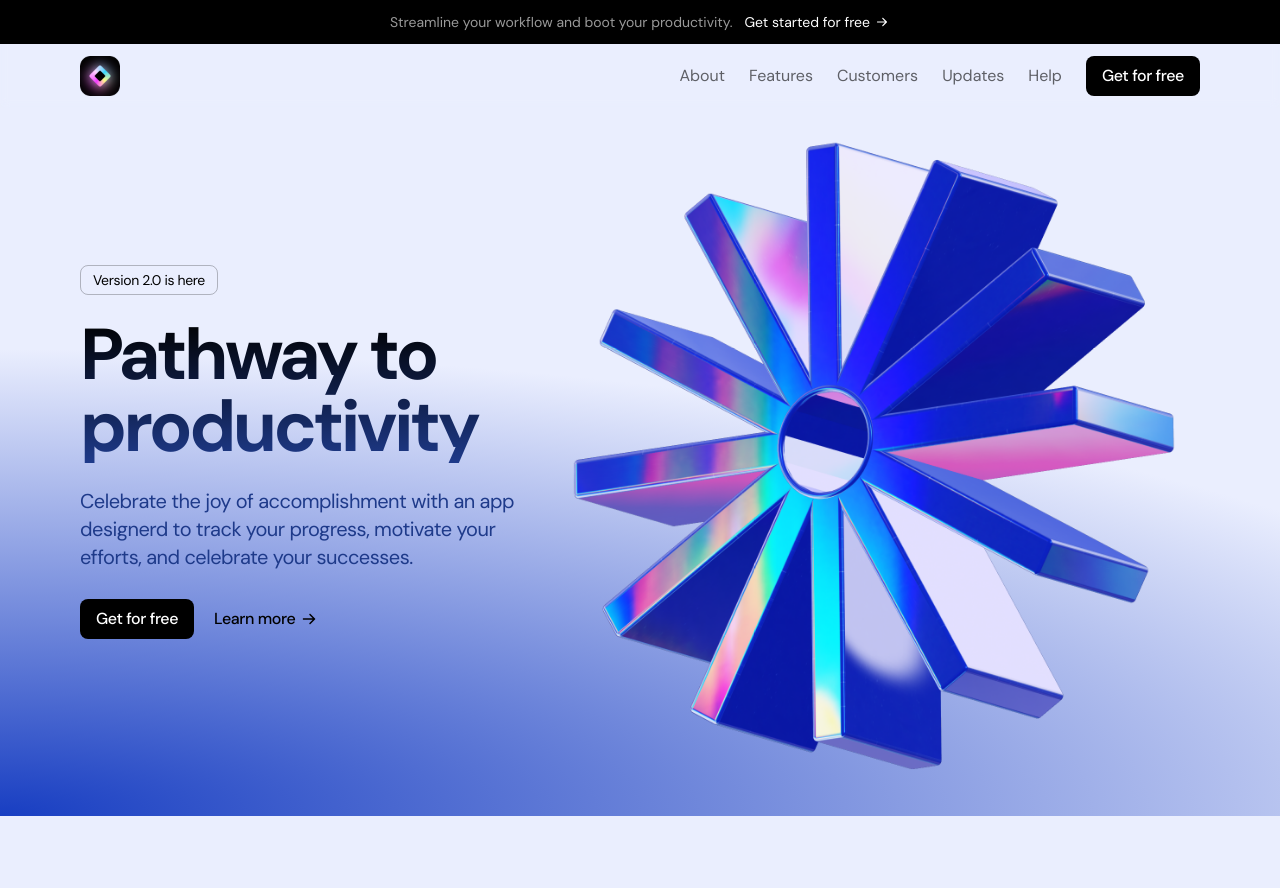
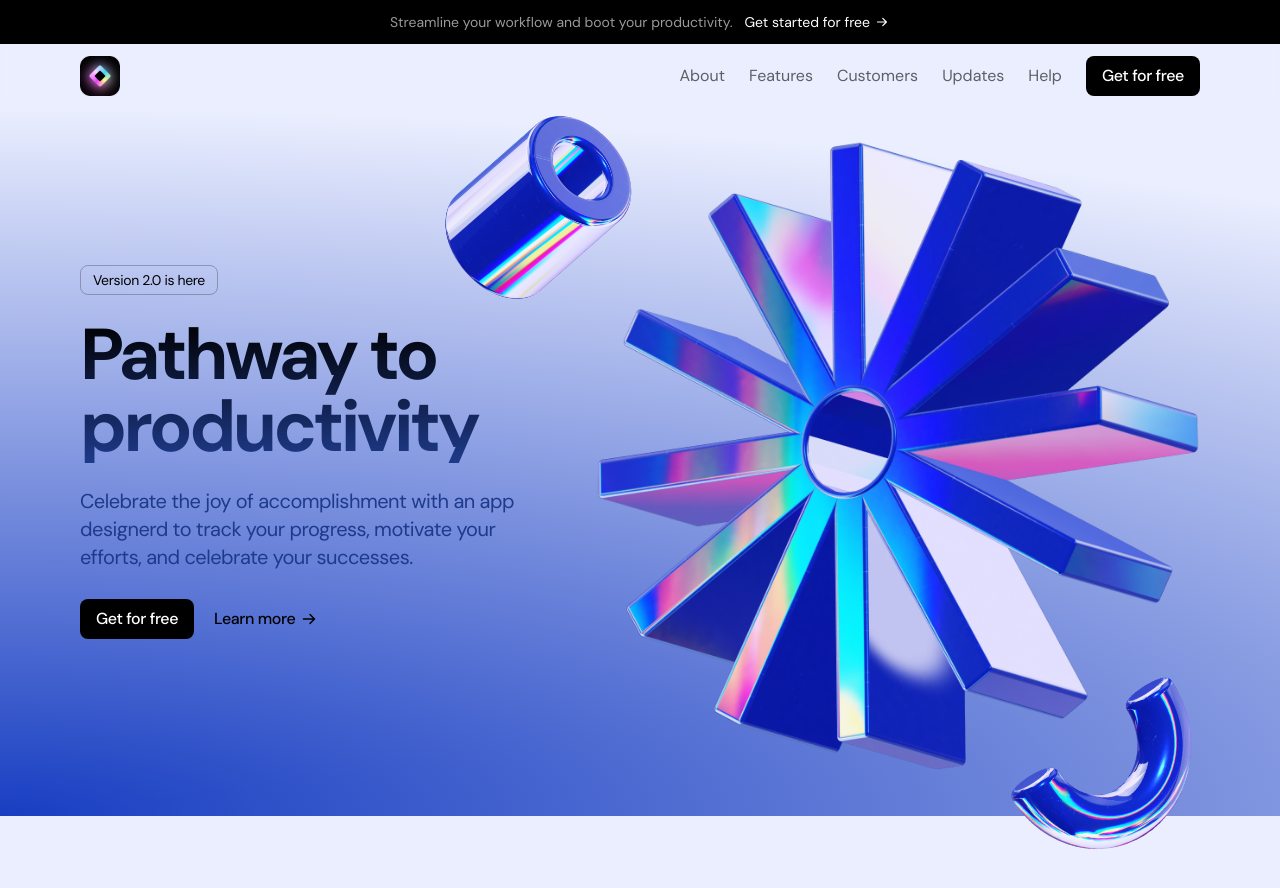
Before and after one commit to Shazzad998/saas-landing-page, a Next.js app: page / in a window 1280 px wide. Shown: the top 888 px of the page. Before the commit the page ends 816 px from the top, so only its background shows below. Built offline with nearby package versions, Linux system fonts and the light colour scheme.

Commit message:
Hero Section

```diff
--- a/src/sections/Header.tsx
+++ b/src/sections/Header.tsx
@@ -4,7 +4,7 @@ import MenuIcon from "@/assets/menu.svg";
 import Image from "next/image";
 export const Header = () => {
   return (
-    <header className="sticky top-0 backdrop-blur-sm">
+    <header className="sticky top-0 backdrop-blur-sm z-20">
       <div className="flex items-center justify-center bg-black py-3 text-sm text-white gap-3">
         <p className=" text-white/60 hidden md:block">Streamline your workflow and boot your productivity.</p>
         <div className="inline-flex items-center gap-1">
--- a/src/sections/Hero.tsx
+++ b/src/sections/Hero.tsx
@@ -1,10 +1,11 @@
 import ArrowRight from "@/assets/arrow-right.svg";
 import CogImage from "@/assets/cog.png";
 import CylinderImage from "@/assets/cylinder.png";
+import NoodleImage from "@/assets/noodle.png";
 import Image from "next/image";
 export const Hero = () => {
   return (
-    <section className="bg-[radial-gradient(ellipse_200%_100%_at_bottom_left,#183EC2,#EAEEFE_66%)] pb-20 pt-8 md:pb-10 md:pt-5">
+    <section className="overflow-x-clip bg-[radial-gradient(ellipse_200%_100%_at_bottom_left,#183EC2,#EAEEFE_100%)] pb-20 pt-8 md:pb-10 md:pt-5">
       <div className="container">
         <div className="items-center md:flex">
           <div className="md:w-[478px]">
@@ -12,7 +13,7 @@ export const Hero = () => {
               {" "}
               Version 2.0 is here
             </div>
-            <h1 className="mt-6 bg-gradient-to-b from-black to-blue-900 bg-clip-text text-5xl md:text-7xl font-bold tracking-tighter text-transparent">
+            <h1 className="mt-6 bg-gradient-to-b from-black to-blue-900 bg-clip-text text-5xl font-bold tracking-tighter text-transparent md:text-7xl">
               Pathway to productivity
             </h1>
             <p className="mt-6 text-xl tracking-tight text-blue-900">
@@ -29,11 +30,25 @@ export const Hero = () => {
               </button>
             </div>
           </div>
-          <div className="relative mt-20 md:mt-0 md:h-[648px] md:flex-1">
+          <div className="relative mt-20 md:mt-0 md:h-[648px] md:flex-1 2xl:flex-none 2xl:w-[648px] 2xl:ml-auto">
             <Image
               src={CogImage}
               alt="Cog Image"
-              className="md:absolute md:-left-6 md:h-full md:w-auto md:max-w-none"
+              className="md:absolute md:-left-6 md:h-full md:w-auto md:max-w-none xl:left-0"
+            />
+            <Image
+              src={CylinderImage}
+              width={220}
+              height={220}
+              alt="Cylinder Image"
+              className="-left-32 -top-8 hidden md:absolute md:block"
+            />
+            <Image
+              src={NoodleImage}
+              width={220}
+              height={220}
+              alt="Noodle Image"
+              className="absolute left-[448px] top-[524px] hidden rotate-[30deg] xl:block"
             />
           </div>
         </div>
```
